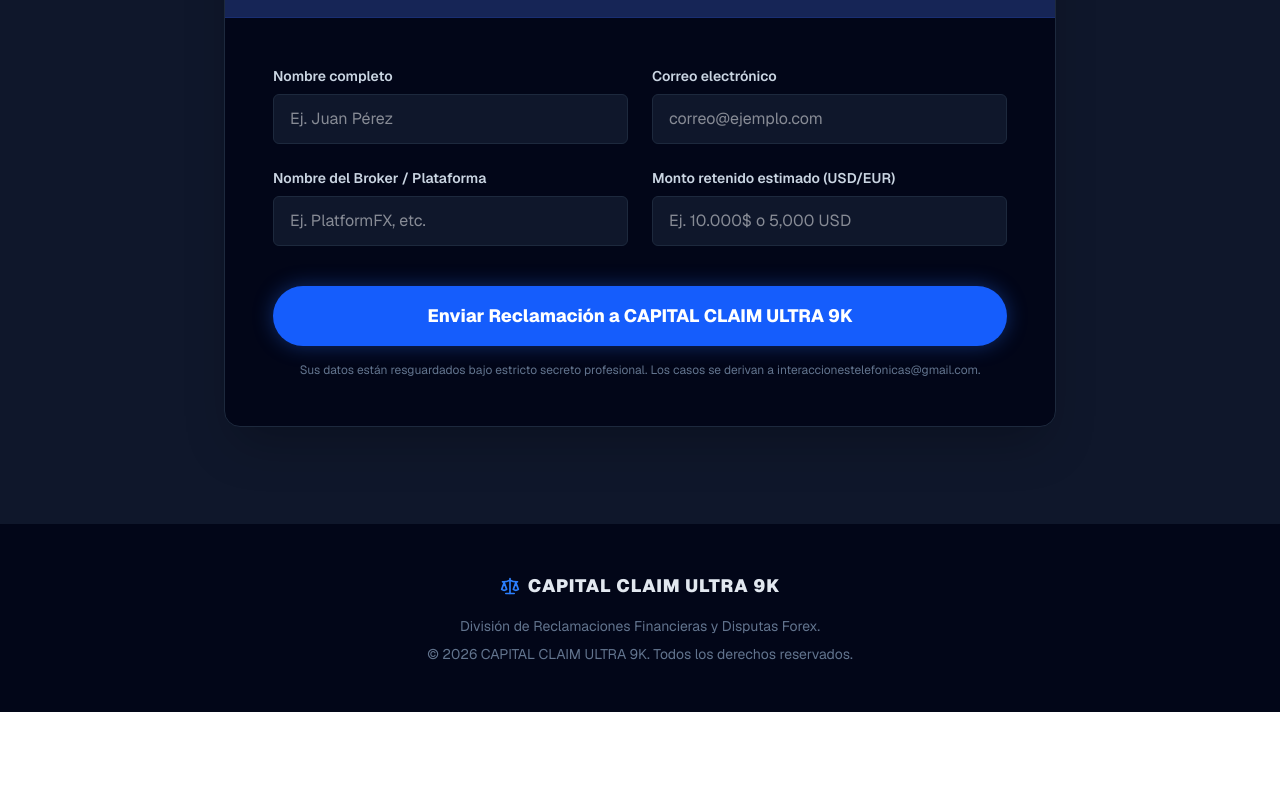
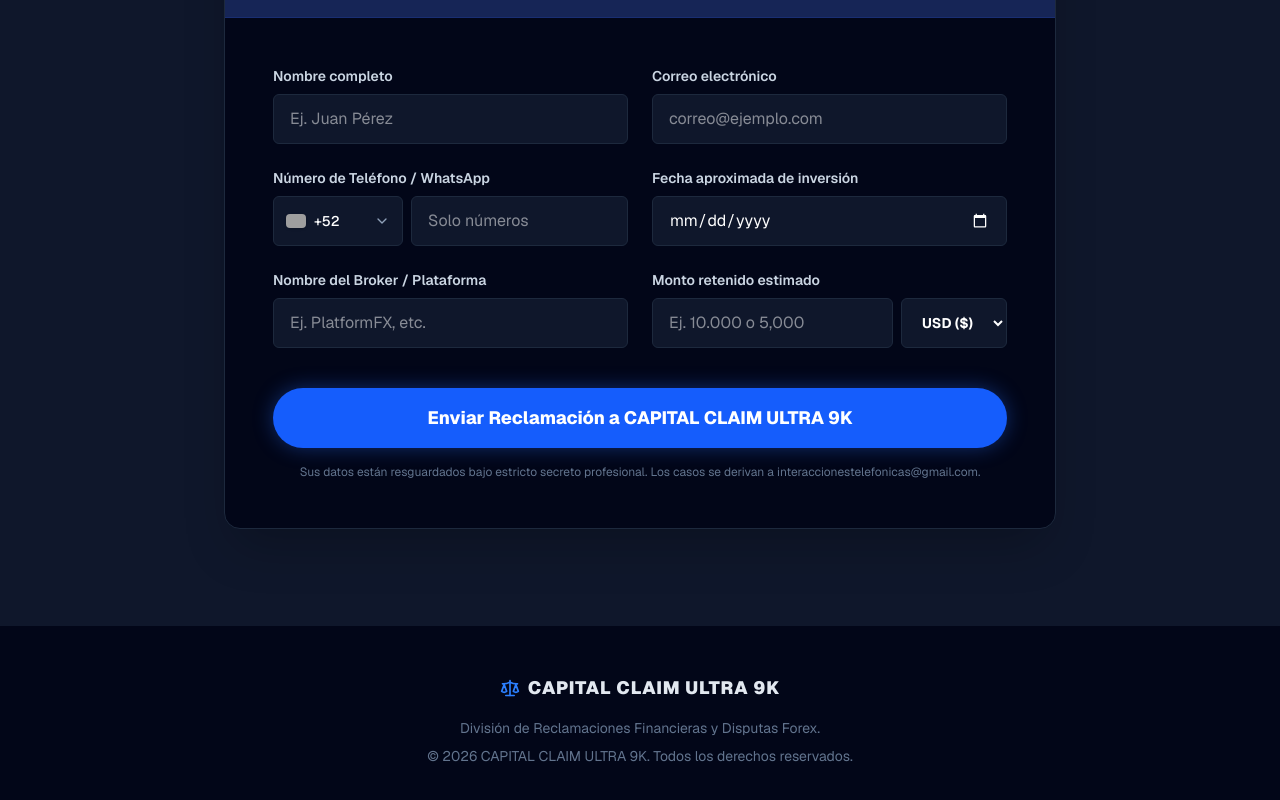
Before and after one commit to asbel27/landing-recupera-dinero, a Next.js app: page / in a window 1280 px wide. Shown: the part 2440-3240 px from the top of the page. Before the commit the page ends 3152 px from the top, so only its background shows below. Built offline with nearby package versions, Linux system fonts and the light colour scheme; grey boxes are pictures that could not be loaded.

Commit message:
banderas

```diff
--- a/app/page.tsx
+++ b/app/page.tsx
@@ -1,16 +1,38 @@
 "use client";
 
-import React, { useState, useEffect } from 'react';
+import React, { useState, useEffect, useRef } from 'react';
 import { motion, AnimatePresence } from 'framer-motion';
-import { ShieldAlert, Scale, FileSearch, ArrowRight, Gavel, CheckCircle2 } from 'lucide-react';
+import { ShieldAlert, Scale, FileSearch, ArrowRight, Gavel, CheckCircle2, ChevronDown } from 'lucide-react';
 import emailjs from '@emailjs/browser';
 
+const countries = [
+  { name: "México", code: "+52", flag: "https://flagcdn.com/w40/mx.png" },
+  { name: "Perú", code: "+51", flag: "https://flagcdn.com/w40/pe.png" },
+  { name: "Chile", code: "+56", flag: "https://flagcdn.com/w40/cl.png" },
+  { name: "Costa Rica", code: "+506", flag: "https://flagcdn.com/w40/cr.png" },
+  { name: "Bolivia", code: "+591", flag: "https://flagcdn.com/w40/bo.png" },
+];
+
 export default function LandingPageForex() {
-  const [formData, setFormData] = useState({ name: '', email: '', broker: '', amount: '' });
+  const [formData, setFormData] = useState({
+    name: '',
+    email: '',
+    phoneCode: '+52',
+    phone: '',
+    broker: '',
+    amount: '',
+    currency: 'USD',
+    date: ''
+  });
   const [loading, setLoading] = useState(false);
   const [successMessage, setSuccessMessage] = useState(false);
 
-  // Efecto para hacer que la ventana de éxito desaparezca sola a los 4 segundos
+  // Estados para el selector personalizado de países
+  const [isDropdownOpen, setIsDropdownOpen] = useState(false);
+  const dropdownRef = useRef<HTMLDivElement>(null);
+
+  const selectedCountry = countries.find(c => c.code === formData.phoneCode) || countries[0];
+
   useEffect(() => {
     if (successMessage) {
       const timer = setTimeout(() => {
@@ -20,8 +42,26 @@ export default function LandingPageForex() {
     }
   }, [successMessage]);
 
-  const handleInputChange = (e: React.ChangeEvent<HTMLInputElement>) => {
+  // Cerrar el menú desplegable al hacer clic fuera
+  useEffect(() => {
+    const handleClickOutside = (event: MouseEvent) => {
+      if (dropdownRef.current && !dropdownRef.current.contains(event.target as Node)) {
+        setIsDropdownOpen(false);
+      }
+    };
+    document.addEventListener("mousedown", handleClickOutside);
+    return () => document.removeEventListener("mousedown", handleClickOutside);
+  }, []);
+
+  const handleInputChange = (e: React.ChangeEvent<HTMLInputElement | HTMLSelectElement>) => {
     const { name, value } = e.target;
+
+    if (name === 'phone') {
+      const numericValue = value.replace(/\D/g, '');
+      setFormData(prev => ({ ...prev, [name]: numericValue }));
+      return;
+    }
+
     setFormData(prev => ({ ...prev, [name]: value }));
   };
 
@@ -29,12 +69,17 @@ export default function LandingPageForex() {
     e.preventDefault();
     setLoading(true);
 
+    const fullPhone = `${formData.phoneCode} ${formData.phone}`;
+    const fullAmount = `${formData.amount} ${formData.currency}`;
+
     const templateParams = {
       to_email: 'interaccionestelefonicas@gmail.com',
       name: formData.name,
       email: formData.email,
+      phone: fullPhone,
       broker: formData.broker,
-      amount: formData.amount,
+      amount: fullAmount,
+      date: formData.date,
     };
 
     const SERVICE_ID = "service_y6z3j4k";
@@ -44,8 +89,8 @@ export default function LandingPageForex() {
     emailjs.send(SERVICE_ID, TEMPLATE_ID, templateParams, PUBLIC_KEY)
       .then((response) => {
         console.log('SUCCESS!', response.status, response.text);
-        setSuccessMessage(true); // Muestra la ventana animada de éxito
-        setFormData({ name: '', email: '', broker: '', amount: '' });
+        setSuccessMessage(true);
+        setFormData({ name: '', email: '', phoneCode: '+52', phone: '', broker: '', amount: '', currency: 'USD', date: '' });
         setLoading(false);
       }, (err) => {
         console.log('FAILED...', err);
@@ -67,7 +112,7 @@ export default function LandingPageForex() {
   return (
     <div className="min-h-screen bg-slate-950 font-sans text-slate-100 selection:bg-blue-600 selection:text-white overflow-x-hidden relative">
 
-      {/* VENTANA ANIMADA FLOTANTE DE ÉXITO (MODAL) */}
+      {/* VENTANA ANIMADA FLOTANTE DE ÉXITO */}
       <AnimatePresence>
         {successMessage && (
           <motion.div
@@ -295,6 +340,68 @@ export default function LandingPageForex() {
                 </div>
               </div>
 
+              {/* CAMPOS: TELÉFONO CON SELECTOR DE BANDERAS REALES Y FECHA */}
+              <div className="grid md:grid-cols-2 gap-6">
+                <div>
+                  <label htmlFor="phone" className="block text-sm font-semibold text-slate-300 mb-2">Número de Teléfono / WhatsApp</label>
+                  <div className="flex gap-2 relative">
+
+                    {/* SELECTOR PERSONALIZADO CON IMÁGENES DE BANDERAS */}
+                    <div className="relative" ref={dropdownRef}>
+                      <button
+                        type="button"
+                        onClick={() => setIsDropdownOpen(!isDropdownOpen)}
+                        className="h-full px-3 py-3 rounded-md border border-slate-800 bg-slate-900 text-white flex items-center gap-2 hover:border-blue-500 transition-all text-sm min-w-[130px] justify-between"
+                      >
+                        <div className="flex items-center gap-2">
+                          <img src={selectedCountry.flag} alt={selectedCountry.name} className="w-5 h-3.5 object-cover rounded-sm shadow-sm" />
+                          <span className="font-medium">{selectedCountry.code}</span>
+                        </div>
+                        <ChevronDown className="h-4 w-4 text-slate-400" />
+                      </button>
+
+                      {/* MENÚ DESPLEGABLE CON BANDERAS */}
+                      {isDropdownOpen && (
+                        <div className="absolute left-0 top-full mt-1 w-52 bg-slate-900 border border-slate-800 rounded-lg shadow-2xl z-50 overflow-hidden">
+                          {countries.map((country) => (
+                            <button
+                              key={country.code}
+                              type="button"
+                              onClick={() => {
+                                setFormData(prev => ({ ...prev, phoneCode: country.code }));
+                                setIsDropdownOpen(false);
+                              }}
+                              className="w-full px-4 py-2.5 flex items-center gap-3 text-left text-sm text-slate-200 hover:bg-blue-600/20 hover:text-white transition-all border-b border-slate-800/50 last:border-none"
+                            >
+                              <img src={country.flag} alt={country.name} className="w-5 h-3.5 object-cover rounded-sm shadow-sm" />
+                              <span className="font-medium">{country.name}</span>
+                              <span className="text-slate-400 ml-auto text-xs">{country.code}</span>
+                            </button>
+                          ))}
+                        </div>
+                      )}
+                    </div>
+
+                    <input
+                      type="text"
+                      id="phone"
+                      name="phone"
+                      value={formData.phone}
+                      onChange={handleInputChange}
+                      required
+                      className="w-full px-4 py-3 rounded-md border border-slate-800 bg-slate-900 text-white focus:ring-2 focus:ring-blue-500 focus:border-blue-500 outline-none transition-all"
+                      placeholder="Solo números"
+                    />
+                  </div>
+                </div>
+
+                <div>
+                  <label htmlFor="date" className="block text-sm font-semibold text-slate-300 mb-2">Fecha aproximada de inversión</label>
+                  <input type="date" id="date" name="date" value={formData.date} onChange={handleInputChange} required
+                    className="w-full px-4 py-3 rounded-md border border-slate-800 bg-slate-900 text-white focus:ring-2 focus:ring-blue-500 focus:border-blue-500 outline-none transition-all [&::-webkit-calendar-picker-indicator]:filter [&::-webkit-calendar-picker-indicator]:invert" />
+                </div>
+              </div>
+
               <div className="grid md:grid-cols-2 gap-6">
                 <div>
                   <label htmlFor="broker" className="block text-sm font-semibold text-slate-300 mb-2">Nombre del Broker / Plataforma</label>
@@ -303,10 +410,21 @@ export default function LandingPageForex() {
                     placeholder="Ej. PlatformFX, etc." />
                 </div>
                 <div>
-                  <label htmlFor="amount" className="block text-sm font-semibold text-slate-300 mb-2">Monto retenido estimado (USD/EUR)</label>
-                  <input type="text" id="amount" name="amount" value={formData.amount} onChange={handleInputChange} required
-                    className="w-full px-4 py-3 rounded-md border border-slate-800 bg-slate-900 text-white focus:ring-2 focus:ring-blue-500 focus:border-blue-500 outline-none transition-all"
-                    placeholder="Ej. 10.000$ o 5,000 USD" />
+                  <label htmlFor="amount" className="block text-sm font-semibold text-slate-300 mb-2">Monto retenido estimado</label>
+                  <div className="flex gap-2">
+                    <input type="text" id="amount" name="amount" value={formData.amount} onChange={handleInputChange} required
+                      className="w-full px-4 py-3 rounded-md border border-slate-800 bg-slate-900 text-white focus:ring-2 focus:ring-blue-500 focus:border-blue-500 outline-none transition-all"
+                      placeholder="Ej. 10.000 o 5,000" />
+                    <select
+                      name="currency"
+                      value={formData.currency}
+                      onChange={handleInputChange}
+                      className="px-4 py-3 rounded-md border border-slate-800 bg-slate-900 text-white focus:ring-2 focus:ring-blue-500 focus:border-blue-500 outline-none transition-all font-bold text-sm"
+                    >
+                      <option value="USD">USD ($)</option>
+                      <option value="EUR">EUR (€)</option>
+                    </select>
+                  </div>
                 </div>
               </div>
 
```
